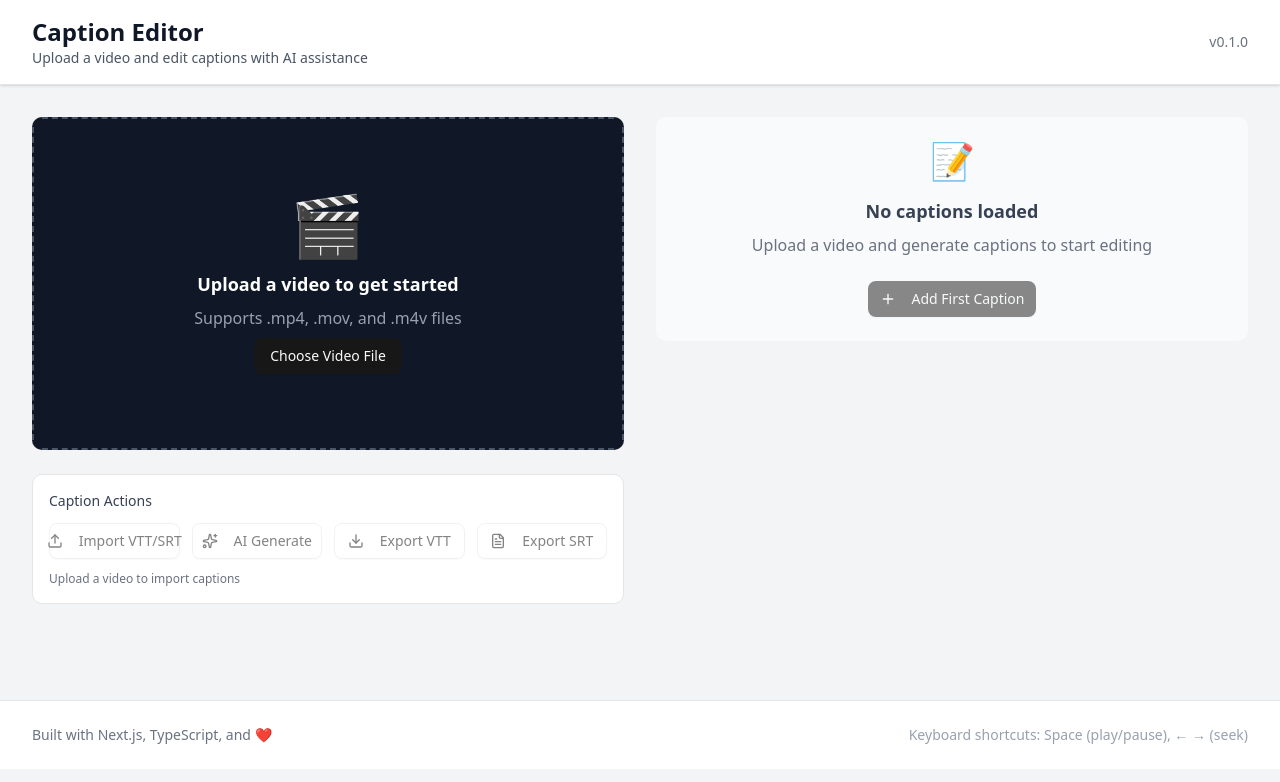
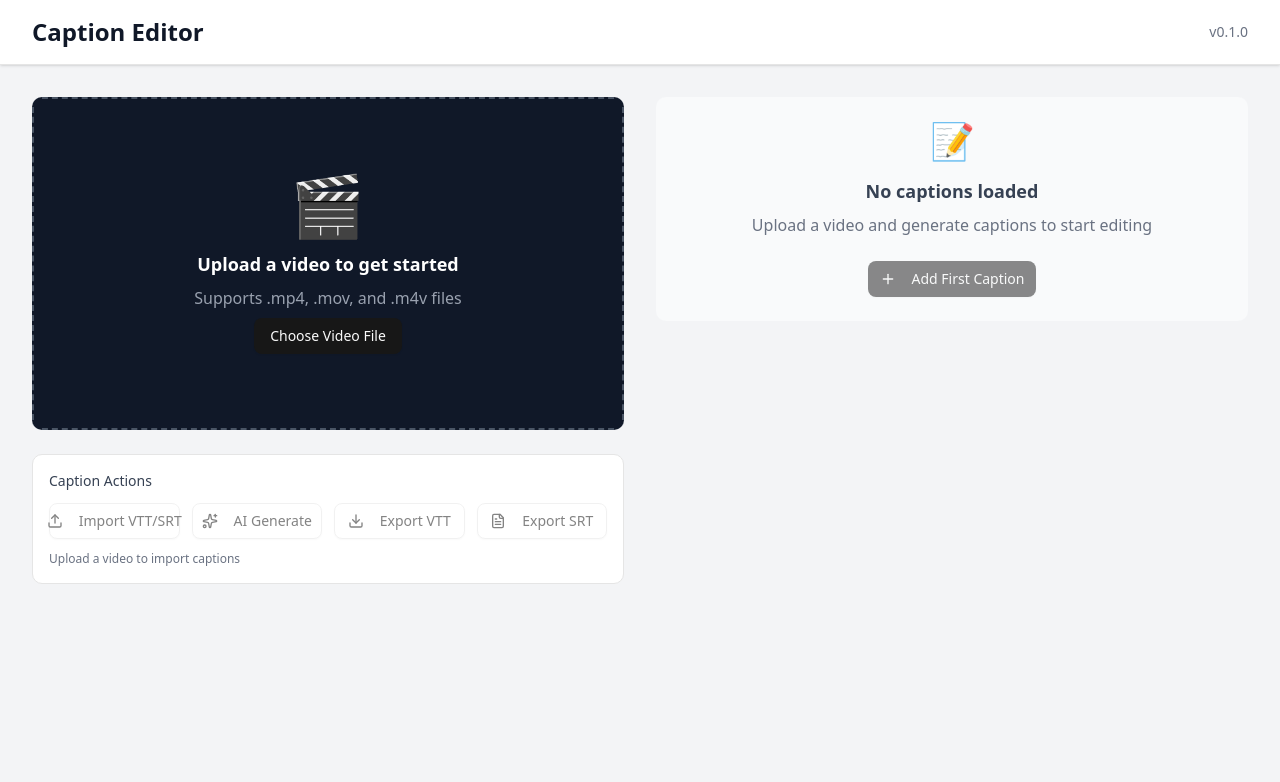
Before and after one commit to unclefomotw/caption-editor, a Next.js app in the folder packages/web-ui/: page / in a window 1280 px wide. Shown: the top 782 px of the page. Built offline with nearby package versions, Linux system fonts and the light colour scheme.

Commit message:
Adjust UI to make the editor display with more space

```diff
--- a/packages/web-ui/src/app/page.tsx
+++ b/packages/web-ui/src/app/page.tsx
@@ -24,9 +24,6 @@ export default function Home() {
               <h1 className="text-2xl font-bold text-gray-900">
                 Caption Editor
               </h1>
-              <p className="text-sm text-gray-600">
-                Upload a video and edit captions with AI assistance
-              </p>
             </div>
             <div className="text-sm text-gray-500">v0.1.0</div>
           </div>
@@ -53,20 +50,6 @@ export default function Home() {
           </div>
         </div>
       </main>
-
-      {/* Footer */}
-      <footer className="bg-white border-t mt-16">
-        <div className="max-w-7xl mx-auto px-4 sm:px-6 lg:px-8 py-6">
-          <div className="flex items-center justify-between">
-            <div className="text-sm text-gray-500">
-              Built with Next.js, TypeScript, and ❤️
-            </div>
-            <div className="flex space-x-4 text-sm text-gray-400">
-              <span>Keyboard shortcuts: Space (play/pause), ← → (seek)</span>
-            </div>
-          </div>
-        </div>
-      </footer>
     </div>
   );
 }
--- a/packages/web-ui/src/components/CaptionEditor.tsx
+++ b/packages/web-ui/src/components/CaptionEditor.tsx
@@ -1,10 +1,10 @@
 'use client';
 
-import { useState, useCallback, useEffect, useRef } from 'react';
+import { Button } from '@/components/ui/button';
 import { useCaptionStore } from '@/stores/caption-store';
+import { Combine, Edit3, Plus, Save, Scissors, Trash2, X } from 'lucide-react';
+import { useCallback, useEffect, useRef, useState } from 'react';
 import type { CaptionSegment } from '../../../common-types/src/types';
-import { Button } from '@/components/ui/button';
-import { Plus, Trash2, Scissors, Combine, Edit3, Save, X } from 'lucide-react';
 
 interface CaptionEditorProps {
   className?: string;
@@ -191,7 +191,7 @@ export function CaptionEditor({ className }: CaptionEditorProps) {
       </div>
 
       {/* Segments List */}
-      <div ref={segmentListRef} className="max-h-96 overflow-y-auto">
+      <div ref={segmentListRef} className="max-h-[720px] overflow-y-auto">
         {segments.length === 0 ? (
           <div className="p-8 text-center text-gray-500">
             <div className="text-4xl mb-4">✨</div>
```
